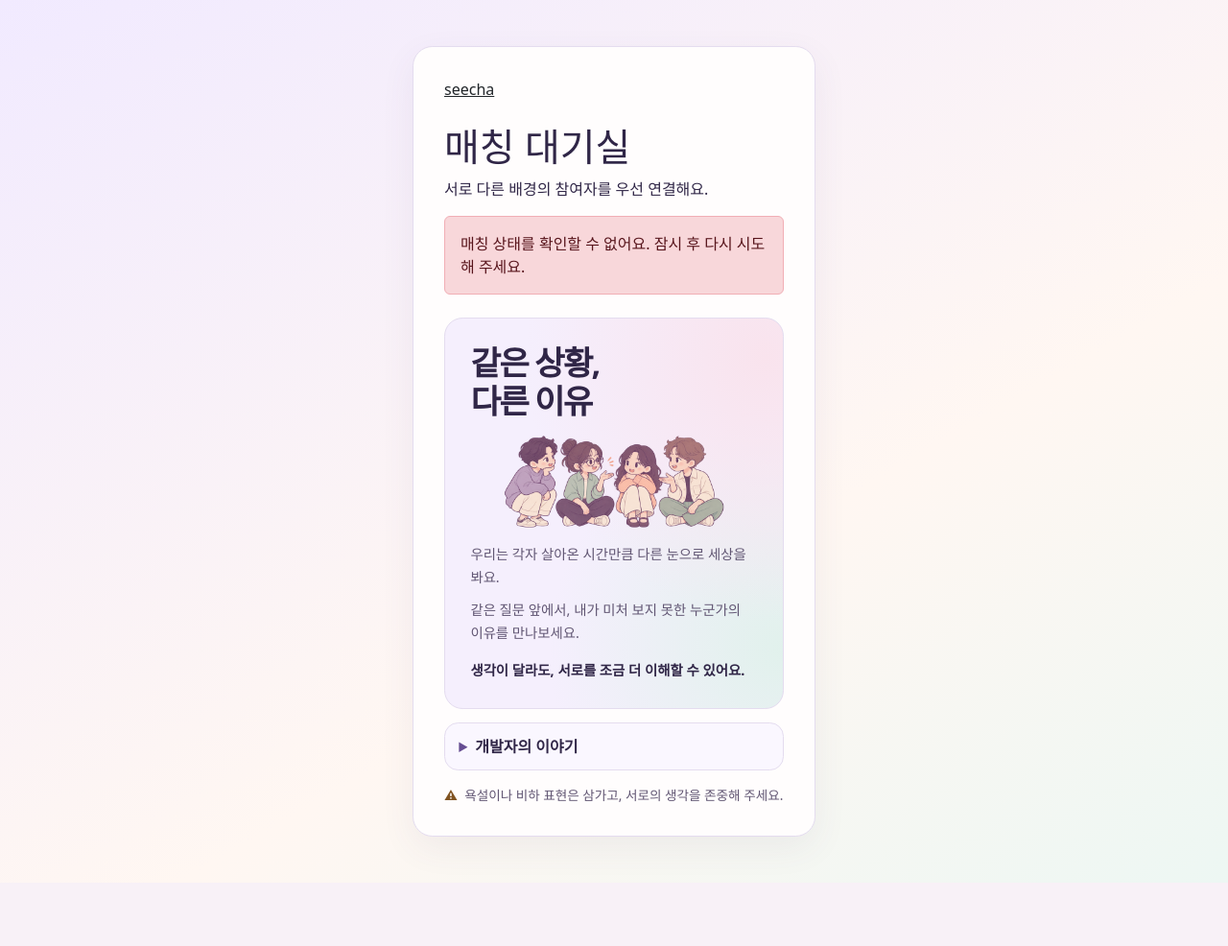
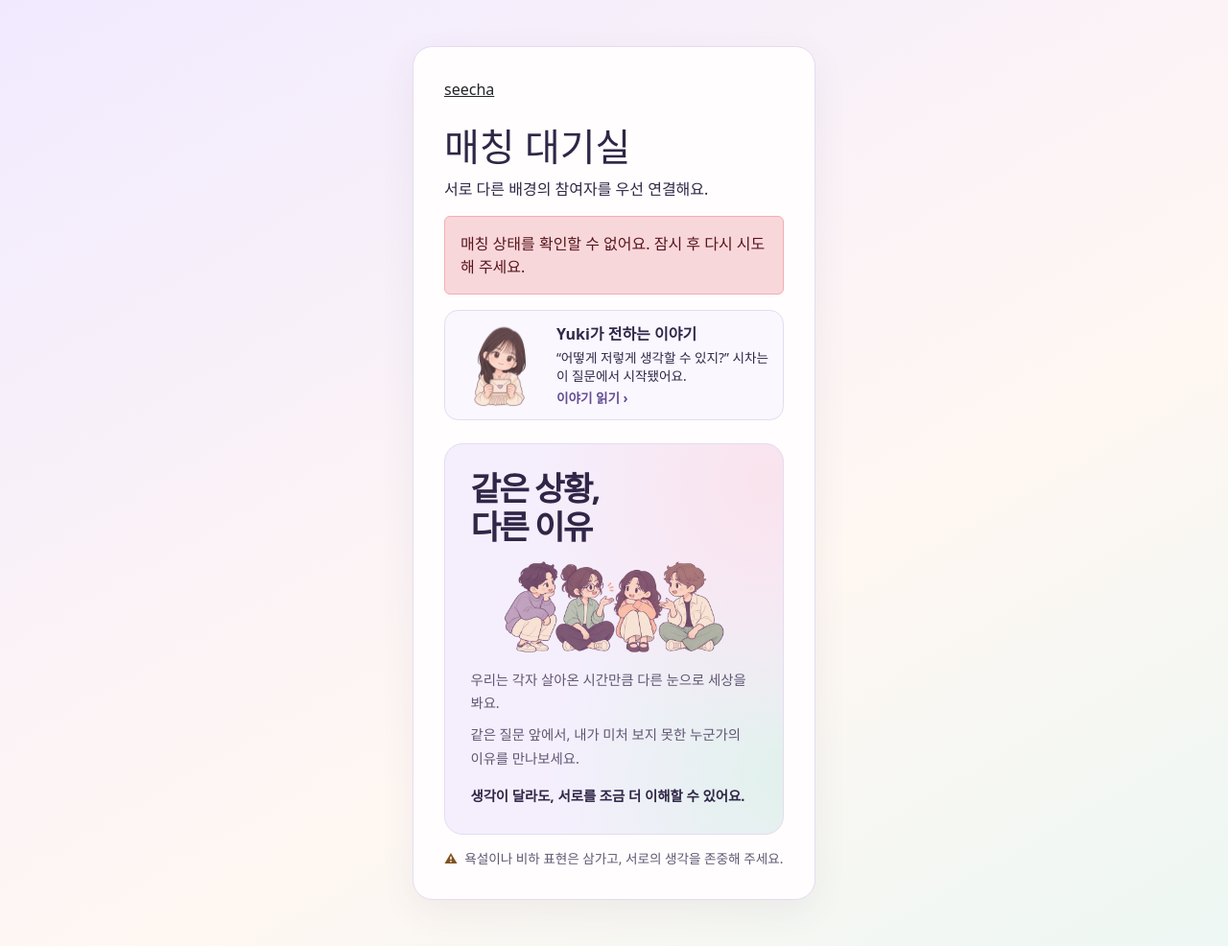
Before and after one commit to yuki296/Seecha, a Java web app: template frontend/src/main/webapp/WEB-INF/views/match.jsp in a window 1280 px wide. Shown: the whole page at 96% size. Before the commit the page ends 874 px from the top, so only its background shows below. Run offline with Tomcat 11, a stand-in JSP engine, Linux system fonts and the light colour scheme; the template is opened without the code that fills it, so the values that code supplies are empty.

Commit message:
Feature Yuki’s illustrated letter in the matching lobby

```diff
--- a/backend/src/main/java/com/seecha/web/RequestSecurityFilter.java
+++ b/backend/src/main/java/com/seecha/web/RequestSecurityFilter.java
@@ -16,7 +16,7 @@ import java.util.Set;
 
 @WebFilter("/*")
 public final class RequestSecurityFilter implements Filter {
-    private static final Set<String> PUBLIC_GET = Set.of("", "/", "/auth/login", "/auth/register", "/assets/match.js", "/assets/room.js", "/assets/room.css", "/assets/theme.css", "/assets/seecha-characters.png");
+    private static final Set<String> PUBLIC_GET = Set.of("", "/", "/auth/login", "/auth/register", "/assets/match.js", "/assets/room.js", "/assets/room.css", "/assets/theme.css", "/assets/seecha-characters.png", "/assets/yuki-letter.png");
     private static final Set<String> PUBLIC_POST = Set.of("/auth/login", "/auth/register");
     private static final Set<String> PRIVATE_GET = Set.of(
             "/profile", "/mypage", "/match", "/room", "/api/match/status", "/api/room/view");
--- a/frontend/src/main/webapp/WEB-INF/views/match.jsp
+++ b/frontend/src/main/webapp/WEB-INF/views/match.jsp
@@ -38,17 +38,17 @@
     <button id="join" class="btn btn-dark w-100" hidden>매칭 신청</button>
     <button id="ready" class="btn btn-dark w-100" hidden>준비 완료</button>
     <button id="cancel" class="btn btn-outline-dark w-100 mt-2" hidden>매칭 취소</button>
-    <c:url var="charactersUrl" value="/assets/seecha-characters.png"/>
-    <aside class="lobby-story" aria-labelledby="lobby-note-title">
-        <h2 id="lobby-note-title">같은 상황,<br>다른 이유</h2>
-        <img class="lobby-characters" src="<c:out value='${charactersUrl}'/>"
-             width="960" height="320" alt="">
-        <p>우리는 각자 살아온 시간만큼 다른 눈으로 세상을 봐요.</p>
-        <p>같은 질문 앞에서, 내가 미처 보지 못한 누군가의 이유를 만나보세요.</p>
-        <p class="lobby-story-close">생각이 달라도, 서로를 조금 더 이해할 수 있어요.</p>
-    </aside>
+    <c:url var="letterUrl" value="/assets/yuki-letter.png"/>
     <details class="developer-story">
-        <summary>개발자의 이야기</summary>
+        <summary>
+            <img src="<c:out value='${letterUrl}'/>" width="384" height="384" alt="">
+            <span class="developer-story-preview">
+                <strong>Yuki가 전하는 이야기</strong>
+                <span>“어떻게 저렇게 생각할 수 있지?” 시차는 이 질문에서 시작됐어요.</span>
+                <span class="developer-story-open">이야기 읽기 <span aria-hidden="true">›</span></span>
+                <span class="developer-story-close">이야기 접기</span>
+            </span>
+        </summary>
         <div class="developer-story-content">
             <p>안녕하세요. 시차를 만든 Yuki입니다.</p>
             <p>여러분은 누군가의 이야기를 듣고 <strong>"어떻게 저렇게 생각할 수 있지?"</strong> 하고 느껴본 적이 있으신가요?</p>
@@ -66,6 +66,15 @@
             <p>이것이 제가 시차를 만든 이유입니다.</p>
         </div>
     </details>
+    <c:url var="charactersUrl" value="/assets/seecha-characters.png"/>
+    <aside class="lobby-story" aria-labelledby="lobby-note-title">
+        <h2 id="lobby-note-title">같은 상황,<br>다른 이유</h2>
+        <img class="lobby-characters" src="<c:out value='${charactersUrl}'/>"
+             width="960" height="320" alt="">
+        <p>우리는 각자 살아온 시간만큼 다른 눈으로 세상을 봐요.</p>
+        <p>같은 질문 앞에서, 내가 미처 보지 못한 누군가의 이유를 만나보세요.</p>
+        <p class="lobby-story-close">생각이 달라도, 서로를 조금 더 이해할 수 있어요.</p>
+    </aside>
     <p class="lobby-guideline">
         <span aria-hidden="true">⚠︎</span>
         <span>욕설이나 비하 표현은 삼가고, 서로의 생각을 존중해 주세요.</span>
--- a/frontend/src/main/webapp/assets/theme.css
+++ b/frontend/src/main/webapp/assets/theme.css
@@ -268,14 +268,46 @@ body {
 }
 
 .developer-story summary {
-    padding: .75rem .9rem;
+    display: flex;
+    align-items: center;
+    gap: .7rem;
+    padding: .65rem .8rem;
     color: var(--seecha-ink);
-    font-weight: 650;
     cursor: pointer;
+    list-style: none;
 }
 
-.developer-story summary::marker {
+.developer-story summary::-webkit-details-marker {
+    display: none;
+}
+
+.developer-story summary img {
+    flex: 0 0 auto;
+    width: clamp(4rem, 20vw, 5.75rem);
+    height: auto;
+}
+
+.developer-story-preview {
+    display: grid;
+    gap: .25rem;
+    font-size: .85rem;
+    line-height: 1.4;
+    word-break: keep-all;
+    overflow-wrap: anywhere;
+}
+
+.developer-story-preview strong {
+    font-size: 1rem;
+}
+
+.developer-story-open, .developer-story-close {
     color: var(--seecha-accent);
+    font-weight: 700;
+}
+
+.developer-story:not([open]) .developer-story-close,
+.developer-story[open] .developer-story-open {
+    display: none;
 }
 
 .developer-story-content {
```
Also changed, not shown: frontend/src/main/webapp/assets/yuki-letter.png (added).
